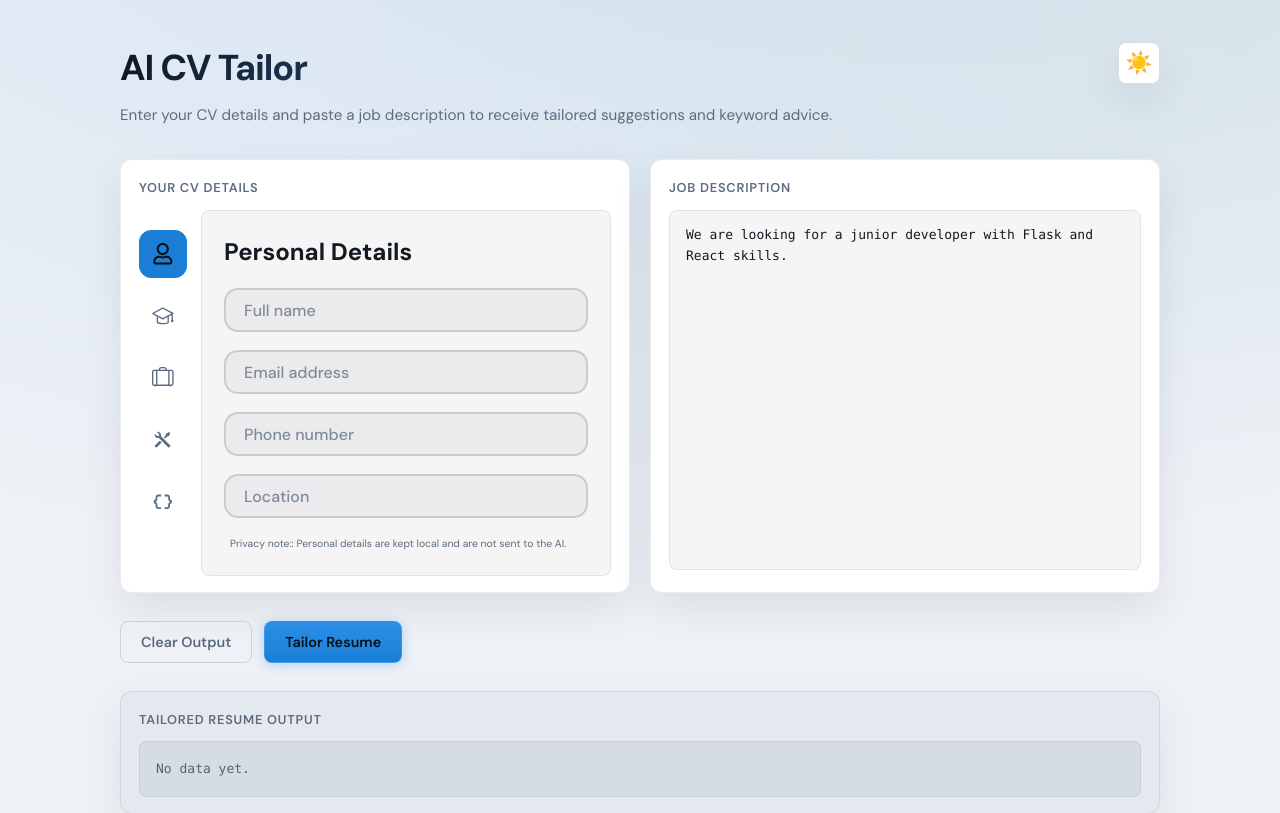
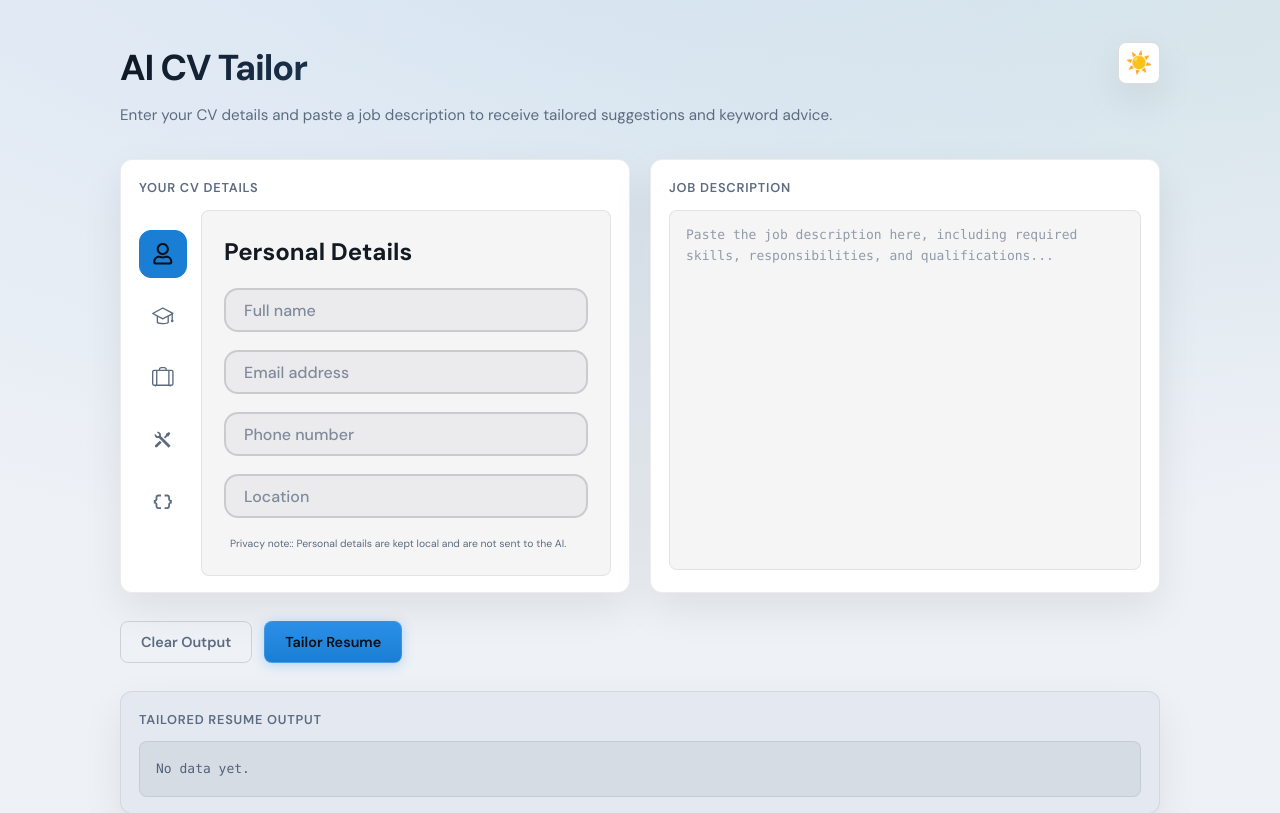
Before and after one commit to to3aunglynn/cv_ai, a React (Vite) app: page / in a window 1280 px wide. Shown: the top 813 px of the page. Built offline with nearby package versions, Linux system fonts and the light colour scheme.

Commit message:
Fix some lines

```diff
--- a/index.html
+++ b/index.html
@@ -4,7 +4,7 @@
     <meta charset="UTF-8" />
     <link rel="icon" type="image/svg+xml" href="/ai-cv.svg" />
     <meta name="viewport" content="width=device-width, initial-scale=1.0" />
-    <title>cv_ai</title>
+    <title>AI-Powered CV Assistant System</title>
   </head>
   <body>
     <div id="root"></div>
--- a/src/App.jsx
+++ b/src/App.jsx
@@ -29,14 +29,12 @@ const emptyResumeData = {
   ],
   skills: [],
 
-  summary: "I am a computing student with Python and React experience.",
+  summary: "",
 };
 
 function App() {
   const [resumeData, setResumeData] = useState(emptyResumeData);
-  const [job, setJob] = useState(
-    "We are looking for a junior developer with Flask and React skills.",
-  );
+  const [job, setJob] = useState("");
   const [result, setResult] = useState(null);
   const [theme, setTheme] = useState(getInitialTheme);
   const [loading, setLoading] = useState(false);
--- a/src/api/axiosConfig.js
+++ b/src/api/axiosConfig.js
@@ -1,6 +1,5 @@
 import axios from 'axios';
 
-//const API_BASE_URL = 'http://127.0.0.1:5000' || 'http://localhost:5000';
 const API_BASE_URL =  "http://127.0.0.1:5000";
 console.log("Connecting to:", API_BASE_URL);
 
--- a/src/components/InputPanel.jsx
+++ b/src/components/InputPanel.jsx
@@ -18,8 +18,6 @@ const InputPanel = ({
         <div className="cv-header__brand">
           <h1 className="cv-title">AI CV Tailor</h1>
           <p className="cv-subtitle">
-            {/* Paste your resume and a job description to align wording and
-            keywords. */}
             Enter your CV details and paste a job description to receive
             tailored suggestions and keyword advice.
           </p>
--- a/src/components/SkillsInput.jsx
+++ b/src/components/SkillsInput.jsx
@@ -4,7 +4,6 @@ import { IoIosClose } from "react-icons/io";
 
 const SkillsInput = ({ skills, setSkills }) => {
   const [skillInput, setSkillInput] = useState("");
-  // const [skills, setSkills] = useState([]);
 
   const addSkill = () => {
     const newSkill = skillInput.trim();
```
Also changed, not shown: src/index.css (+0 -10 lines).
